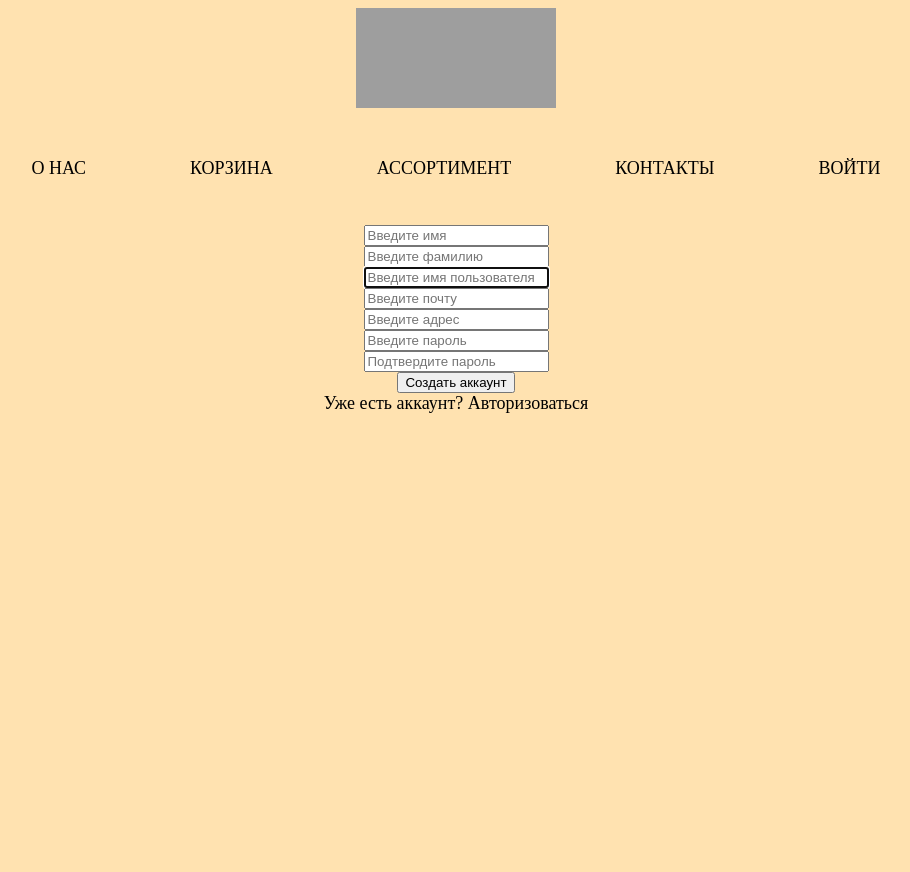
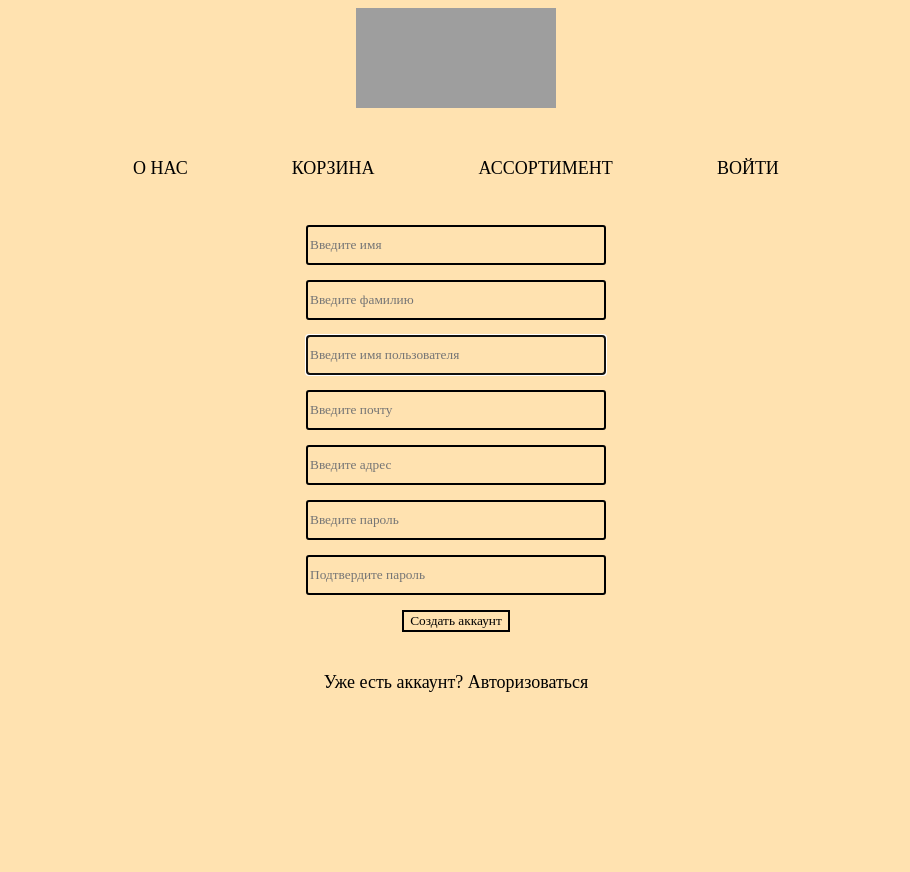
Before and after one commit to naburnm8/DCDiploma, a Django app: page /users/registration/ in a window 1280 px wide. Shown: the top 872 px of the page, without its empty margins (184-1094 px from the left). Run offline with Django 5.2, Linux system fonts and the light colour scheme; some web fonts are replaced; grey boxes are pictures that could not be loaded.

Commit message:
Завершение верстки окон регистрации и авторизации

```diff
--- a/products/templates/products/index.html
+++ b/products/templates/products/index.html
@@ -8,7 +8,7 @@
     <link rel="stylesheet" href="css/reset.css">
     <link rel="stylesheet" href="../../../static/css/style-index.css">
     <meta name="description" content="Лучшая выпечка в городе">
-     <link rel="shortcut icon" type="image/x-icon" href="../../../static/img/favicon.ico"/>
+    <link rel="shortcut icon" type="image/x-icon" href="../../../static/img/favicon.ico"/>
 </head>
 <body>
     <header>
@@ -19,11 +19,12 @@
         <li> <a href="#">О НАС</a> </li>
         <li> <a href="#">КОРЗИНА</a> </li>
         <li> <a href="#">АССОРТИМЕНТ</a> </li>
-       {% if user.is_authenticated %}
+        {% if user.is_authenticated %}
             <li> <a href='{% url 'users:logout' %}'>{{ user.username }}</a></li>
         {% else %}
             <li> <a href="{% url 'users:login' %}"> ВОЙТИ </a> </li>
         {% endif %}
+
     </ul>
 
     </nav>
--- a/static/css/style-register.css
+++ b/static/css/style-register.css
@@ -82,3 +82,40 @@ nav {
 .auth-form {
     text-align: center;
 }
+
+input[type=text] {
+    height: 40px;
+    width: 300px;
+    border-radius: 3px;
+    margin-bottom: 15px;
+    background-color: #FFE2B0;
+    border: 2px solid black;
+    font-family: UtromPressKachat;
+}
+
+input[type=email] {
+    height: 40px;
+    width: 300px;
+    border-radius: 3px;
+    margin-bottom: 15px;
+    background-color: #FFE2B0;
+    border: 2px solid black;
+    font-family: UtromPressKachat;
+}
+
+input[type=password] {
+    height: 40px;
+    width: 300px;
+    border-radius: 3px;
+    margin-bottom: 15px;
+    background-color: #FFE2B0;
+    border: 2px solid black;
+    font-family: UtromPressKachat;
+}
+
+input[type=submit] {
+    margin-bottom: 40px;
+    border: 2px solid black;
+    background-color: #FFE2B0;
+    font-family: UtromPressKachat;
+}
--- a/users/templates/users/login.html
+++ b/users/templates/users/login.html
@@ -17,7 +17,6 @@
         <li> <a href="{% url 'products:index' %}">О НАС</a> </li>
         <li> <a href="{% url 'products:index' %}">КОРЗИНА</a> </li>
         <li> <a href="{% url 'products:index' %}">АССОРТИМЕНТ</a> </li>
-        <li> <a href="{% url 'products:index' %}">КОНТАКТЫ</a> </li>
         <li> <a href="{% url 'products:index' %}">ВОЙТИ</a> </li>
     </ul>
 
--- a/users/templates/users/register.html
+++ b/users/templates/users/register.html
@@ -16,7 +16,6 @@
         <li> <a href="{% url 'products:index' %}">О НАС</a> </li>
         <li> <a href="{% url 'products:index' %}">КОРЗИНА</a> </li>
         <li> <a href="{% url 'products:index' %}">АССОРТИМЕНТ</a> </li>
-        <li> <a href="{% url 'products:index' %}">КОНТАКТЫ</a> </li>
         <li> <a href="{% url 'products:index' %}">ВОЙТИ</a> </li>
     </ul>
 
```
Also changed, not shown: static/css/style-login.css (+27 -0 lines), db.sqlite3.
